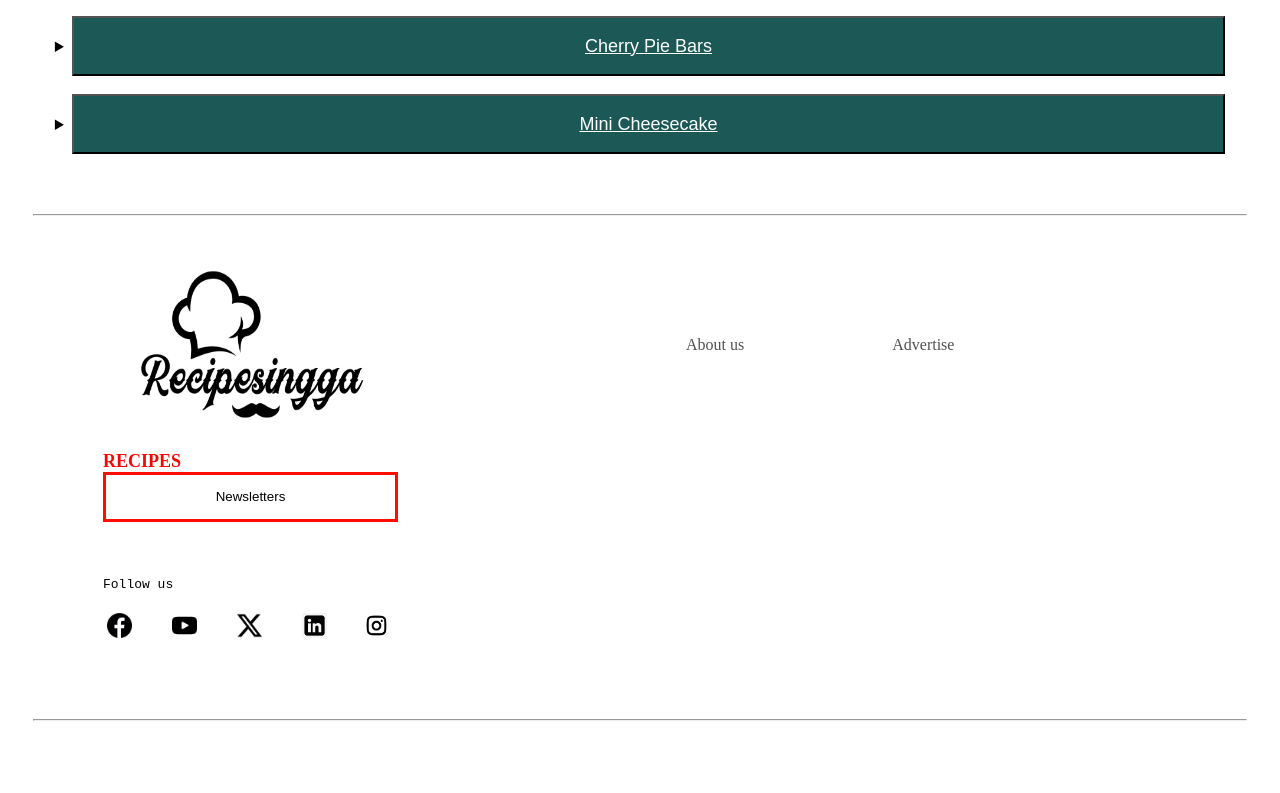
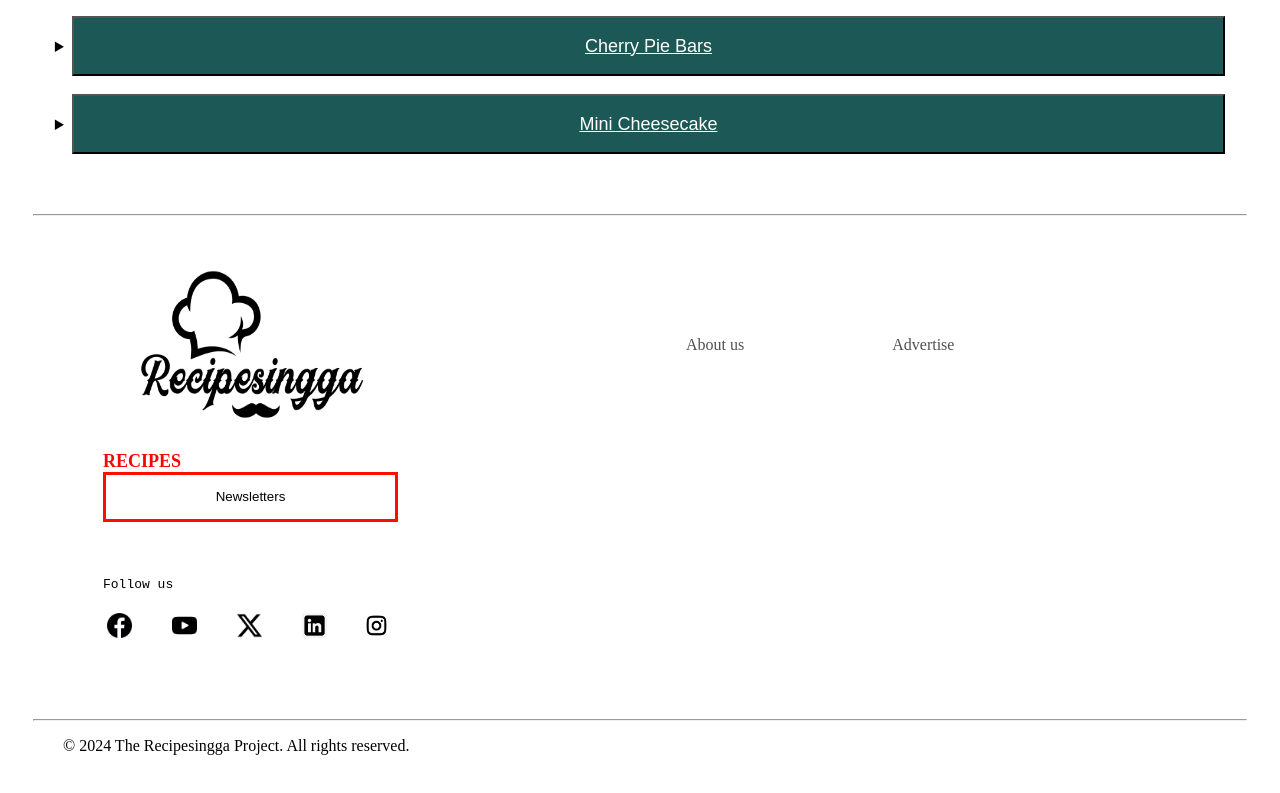
Before and after one commit to gingagnig/odin_recipes, a plain HTML site: page index.html in a window 1280 px wide. Shown: the part 1915-2708 px from the top of the page. Before the commit the page ends 2670 px from the top, so only its background shows below. Drawn offline with Linux system fonts and the light colour scheme.

Commit message:
Added copyright line in the end of page; Finished main page.

```diff
--- a/index.html
+++ b/index.html
@@ -200,8 +200,11 @@
 
             </footer>
 
-            <br><hr><br>
-
+            <br><hr>
+            <p style="margin-left: 30px;">
+                © 2024 The Recipesingga Project. All rights reserved.
+            </p>
+            <br>
 
         </body>
     </html>
```
